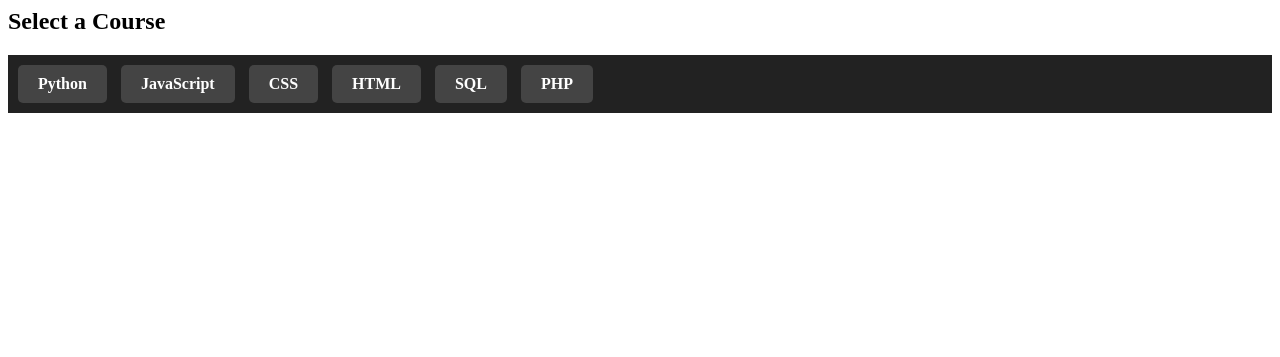
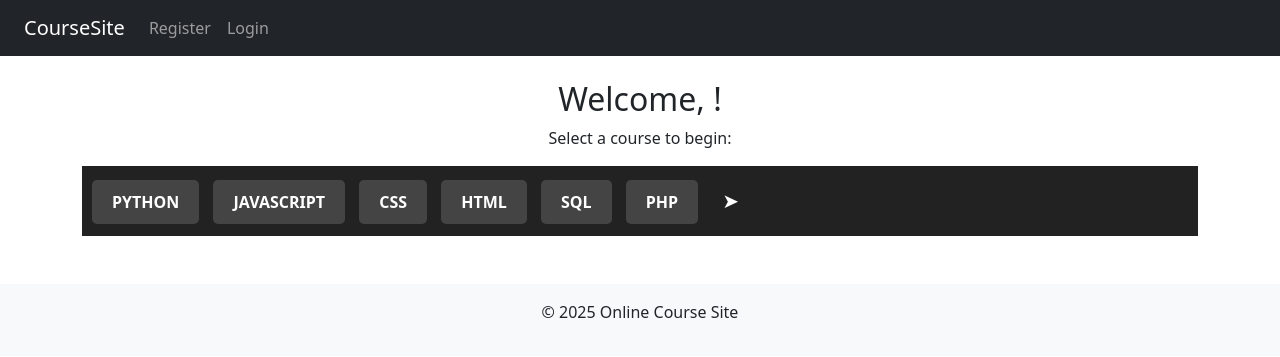
Before and after one commit to dheerajk553/online-course-and-quiz-website, a Django app: page /courses/menu/ in a window 1280 px wide. Shown: the top 357 px of the page. Run offline with Django 5.2, Linux system fonts and the light colour scheme; data comes from the database, SQL or seed files in the repository; both versions use the stored data as it was after the commit.

Commit message:
Initial commit: Django course site setup

```diff
--- a/courses/admin.py
+++ b/courses/admin.py
@@ -2,7 +2,11 @@
 from django.contrib import admin
 from .models import Course, Lesson
 from .models import StudentProfile
+#from .models import Course, Lesson, Quiz, Question, StudentProfile, Certificate
 
 admin.site.register(Course)
 admin.site.register(Lesson)
+#admin.site.register(Quiz)
 admin.site.register(StudentProfile)
+#admin.site.register(Question)
+#admin.site.register(Certificate)
--- a/courses/models.py
+++ b/courses/models.py
@@ -7,10 +7,11 @@ from django.db import models
 class StudentProfile(models.Model):
     user = models.OneToOneField(User, on_delete=models.CASCADE)
     full_name = models.CharField(max_length=100)
-    age = models.IntegerField()
+    age = models.IntegerField(null=True, blank=True)
     phone = models.CharField(max_length=15)
     home_address = models.TextField()
     status = models.CharField(max_length=10, choices=[('Student', 'Student'), ('Working', 'Working')])
+    enrolled_courses = models.ManyToManyField('Course', blank=True)
 
     def __str__(self):
         return self.full_name
--- a/courses/templates/base.html
+++ b/courses/templates/base.html
@@ -1,13 +1,35 @@
 <!DOCTYPE html>
-<html>
+<html lang="en">
 <head>
-  <title>Online Course Website</title>
-  <link rel="stylesheet" href="https://cdn.jsdelivr.net/npm/bootstrap@5.3.0/dist/css/bootstrap.min.css">
+  <meta charset="UTF-8">
+  <title>Online Course Site</title>
+  <link href="https://cdn.jsdelivr.net/npm/bootstrap@5.3.0/dist/css/bootstrap.min.css" rel="stylesheet">
 </head>
 <body>
+  <nav class="navbar navbar-expand-lg navbar-dark bg-dark px-4">
+    <a class="navbar-brand" href="#">CourseSite</a>
+    <div class="collapse navbar-collapse">
+      <ul class="navbar-nav me-auto">
+        {% if user.is_authenticated %}
+          <li class="nav-item"><a class="nav-link" href="{% url 'course_menu' %}">Courses</a></li>
+          <li class="nav-item"><a class="nav-link" href="{% url 'logout' %}">Logout</a></li>
+        {% else %}
+          <li class="nav-item"><a class="nav-link" href="{% url 'register' %}">Register</a></li>
+          <li class="nav-item"><a class="nav-link" href="{% url 'login' %}">Login</a></li>
+        {% endif %}
+      </ul>
+      {% if user.is_authenticated %}
+        <span class="navbar-text text-white">Welcome, {{ user.username }}!</span>
+      {% endif %}
+    </div>
+  </nav>
+
   <div class="container mt-4">
-    {% block content %}
-    {% endblock %}
+    {% block content %}{% endblock %}
   </div>
+
+  <footer class="bg-light text-center py-3 mt-5">
+    <p>&copy; 2025 Online Course Site</p>
+  </footer>
 </body>
 </html>
--- a/courses/templates/courses/course_menu.html
+++ b/courses/templates/courses/course_menu.html
@@ -1,7 +1,12 @@
-<h2>Select a Course</h2>
+{% extends 'base.html' %}
+
+{% block content %}
+<h2 style="text-align: center;">Welcome, {{ user.username }}!</h2>
+<p style="text-align: center;">Select a course to begin:</p>
+
 <div style="overflow-x: auto; white-space: nowrap; background-color: #222; padding: 10px;">
   {% for course in courses %}
-    <a href="{% url 'course_detail' course.id %}" style="
+    <a href="{% url 'lesson_list' course.id %}" style="
         display: inline-block;
         color: white;
         background-color: #444;
@@ -10,8 +15,11 @@
         border-radius: 5px;
         text-decoration: none;
         font-weight: bold;
-    ">
-      {{ course.title }}
+        transition: background-color 0.3s;
+    " onmouseover="this.style.backgroundColor='#666'" onmouseout="this.style.backgroundColor='#444'">
+      {{ course.title|upper }}
     </a>
   {% endfor %}
+  <span style="display: inline-block; color: white; font-size: 20px; padding: 10px;">➤</span>
 </div>
+{% endblock %}
--- a/courses/templates/courses/register.html
+++ b/courses/templates/courses/register.html
@@ -1,6 +1,9 @@
+{% extends 'base.html' %}
+{% block content %}
 <h2>Student Registration</h2>
 <form method="POST">
   {% csrf_token %}
   {{ form.as_p }}
   <button type="submit">Register</button>
-</form>
+ </form>
+{% endblock %}
--- a/courses/urls.py
+++ b/courses/urls.py
@@ -8,12 +8,15 @@ from .views import dashboard_view
 urlpatterns = [
     path('register/', views.register, name='register'),
     path('login/', views.login_view, name='login'),
-    path('dashboard/', dashboard_view, name='dashboard'),
-    path('logout/', logout_view, name='logout'),
+    path('dashboard/', views.dashboard_view, name='dashboard'),
+    path('logout/', views.logout_view, name='logout'),
     path('courses/', views.course_list_view, name='course_list'),
     path('course/<int:course_id>/', views.course_detail, name='course_detail'),
-    path('enroll/<int:course_id>/', views.enroll_course, name='enroll_course'),
+    path('enroll/', views.enroll_view, name='enroll_view'),
+    path('enroll/<int:course_id>/', views.enroll_course, name='enroll'),
     path('lesson/<int:lesson_id>/', views.lesson_detail, name='lesson_detail'),
     path('courses/menu/', views.course_menu_view, name='course_menu'),
+    path('menu/', views.course_menu_view, name='course_menu'),
+    path('lessons/<int:course_id>/', views.lesson_list_view, name='lesson_list'),
     # path('lesson/<int:lesson_id>/complete/', views.mark_complete, name='mark_complete'),
 ]
--- a/courses/views.py
+++ b/courses/views.py
@@ -3,12 +3,12 @@ from django.contrib.auth.models import User
 from .forms import StudentRegisterForm
 from .models import StudentProfile
 from django.contrib.auth import authenticate, login, logout
-from django.shortcuts import get_object_or_404, redirect
 from django.contrib.auth.decorators import login_required
 from .models import Course
 from django.shortcuts import render
 from django.shortcuts import render, get_object_or_404
 from .models import Lesson
+from .models import Course, Lesson
 #from courses.views import mark_complete
 
 #from .models import Lesson, LessonProgress
@@ -17,12 +17,7 @@ from .models import Lesson
 def dashboard_view(request):
     return render(request, 'courses/dashboard.html')
 
-@login_required
-def enroll_course(request, course_id):
-    course = get_object_or_404(Course, id=course_id)
-    profile = request.user.studentprofile
-    profile.enrolled_courses.add(course)
-    return redirect('dashboard')
+
 
 def register(request):
     if request.method == 'POST':
@@ -50,7 +45,7 @@ def login_view(request):
         user = authenticate(request, username=username, password=password)
         if user is not None:
             login(request, user)
-            return redirect('dashboard')  # Next step: dashboard
+            return redirect('course_menu')
         else:
             error = "Invalid username or password"
             return render(request, 'courses/login.html', {'error': error})
@@ -107,10 +102,56 @@ def course_detail(request, course_id):
         'next_lesson': next_lesson,
         'prev_lesson': prev_lesson
     })
+
 def course_menu_view(request):
     courses = Course.objects.all()
     return render(request, 'courses/course_menu.html', {'courses': courses})
 
+@login_required
+def enroll_view(request):
+    profile = request.user.studentprofile
+    enrolled = profile.enrolled_courses.all()
+    return render(request, 'courses/enroll.html', {'enrolled_courses': enrolled})
+
+@login_required
+def lesson_list_view(request, course_id):
+    course = get_object_or_404(Course, id=course_id)
+    lessons = Lesson.objects.filter(course=course).order_by('order')
+    return render(request, 'courses/lesson_list.html', {
+        'course': course,
+        'lessons': lessons
+    })
+
+@login_required
+def lesson_list(request, course_id):
+    course = get_object_or_404(Course, id=course_id)
+    lessons = Lesson.objects.filter(course=course).order_by('order')
+
+    # Check if user is enrolled
+    try:
+        profile = request.user.studentprofile
+    except StudentProfile.DoesNotExist:
+        profile = StudentProfile.objects.create(user=request.user)
+
+    is_enrolled = course in profile.enrolled_courses.all()
+
+    if is_enrolled:
+        visible_lessons = lessons
+    else:
+        visible_lessons = lessons[:3]  # ✅ Show only first 3 lessons
+
+    return render(request, 'courses/lesson_list.html', {
+        'course': course,
+        'lessons': visible_lessons,
+        'is_enrolled': is_enrolled,
+    })
+
+@login_required
+def enroll_course(request, course_id):
+    course = get_object_or_404(Course, id=course_id)
+    profile, created = StudentProfile.objects.get_or_create(user=request.user)
+    profile.enrolled_courses.add(course)
+    return redirect('lesson_list', course_id=course.id)
 #@login_required
 #def mark_complete(request, lesson_id):
     #lesson = get_object_or_404(Lesson, id=lesson_id)
```
Also changed, not shown: courses/templates/admin/base_site.html (added, +9 -0 lines), courses/templates/courses/enroll.html (added, +8 -0 lines), courses/templates/courses/lesson_list.html (+21 -6 lines), courses/templates/courses/login.html (+10 -7 lines), online_course_and_quiz_website/settings.py (+6 -2 lines), users/views.py (+14 -10 lines), admin-interface/logo/istockphoto-1304851731-1024x1024.jpg (added), courses/templates/courses/course_list.html (line endings or trailing spaces), db.sqlite3, 1 other file.
